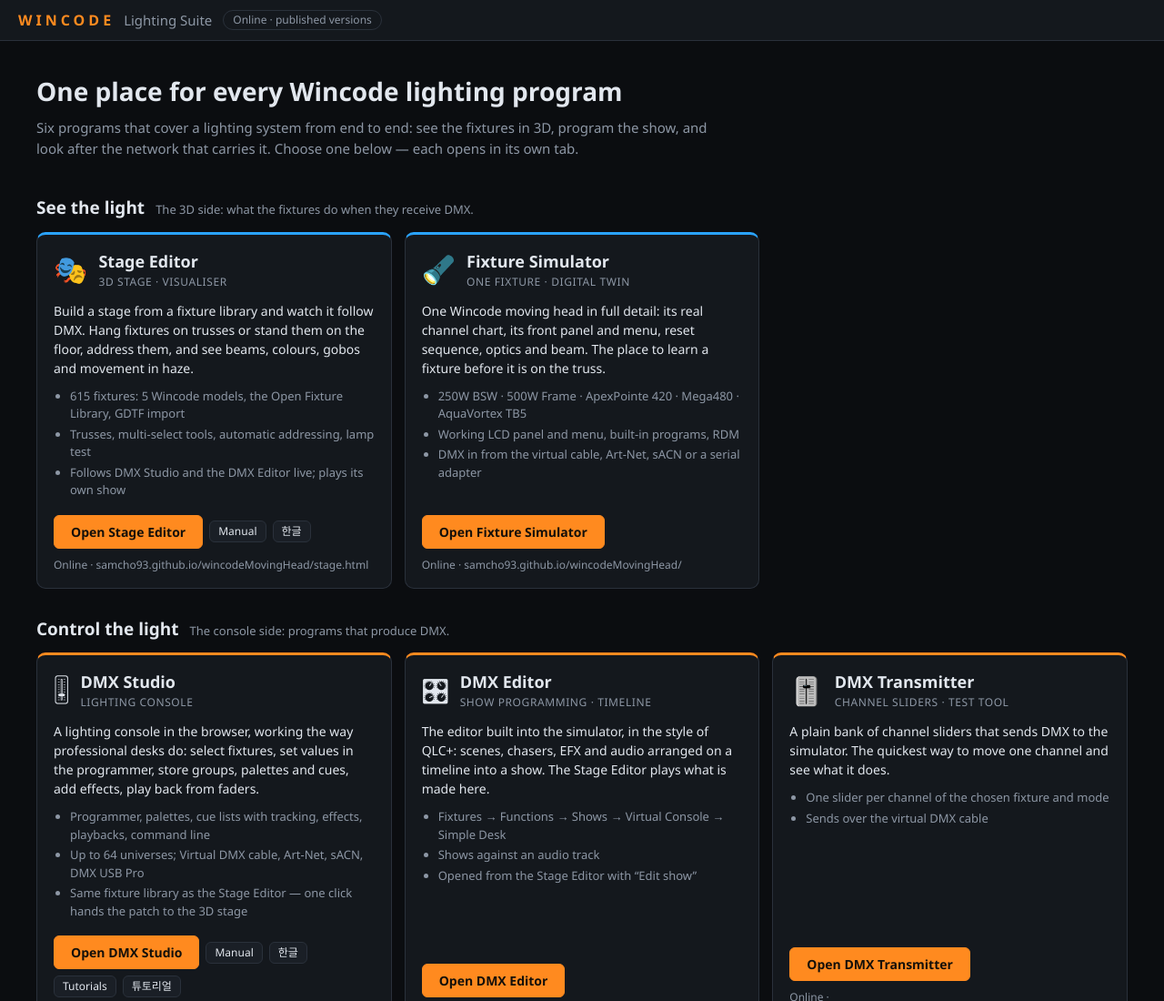
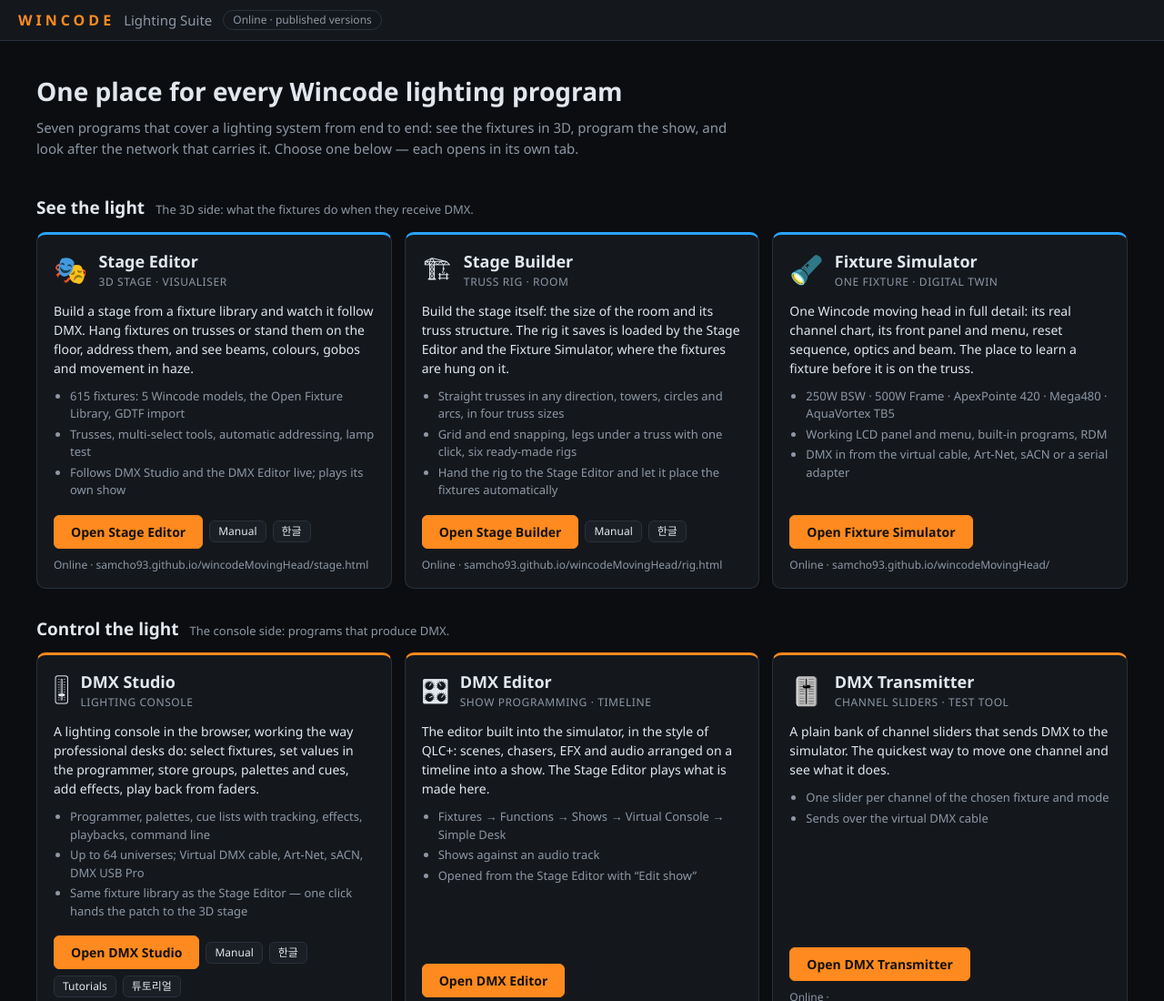
Before and after one commit to samcho93/wincodeSuite, a website with bundled scripts: page web/index.html in a window 1280 px wide. Shown: the top 1100 px of the page at 91% size. Built offline with nearby package versions, Linux system fonts and the light colour scheme; no server answers.

Commit message:
Hub: Stage Builder card
Co-Authored-By: Claude Fable 5.2 <noreply@anthropic.com>

```diff
--- a/web/index.html
+++ b/web/index.html
@@ -14,7 +14,7 @@
 <main>
   <section class="hero">
     <h1>One place for every Wincode lighting program</h1>
-    <p>Six programs that cover a lighting system from end to end: see the fixtures in 3D, program the show, and look after the network that carries it. Choose one below — each opens in its own tab.</p>
+    <p>Seven programs that cover a lighting system from end to end: see the fixtures in 3D, program the show, and look after the network that carries it. Choose one below — each opens in its own tab.</p>
   </section>
   <section id="services" hidden></section>
   <div id="groups"></div>
--- a/web/js/apps.js
+++ b/web/js/apps.js
@@ -18,6 +18,11 @@ export const APPS = [
     points: ['615 fixtures: 5 Wincode models, the Open Fixture Library, GDTF import', 'Trusses, multi-select tools, automatic addressing, lamp test', 'Follows DMX Studio and the DMX Editor live; plays its own show'],
     service: 'simulator', local: '/stage.html', online: `${PAGES}/wincodeMovingHead/stage.html`, repo: `${GH}/wincodeMovingHead`,
     links: [{ label: 'Manual', local: '/manual/stage-en.html', online: `${PAGES}/wincodeMovingHead/manual/stage-en.html` }, { label: '한글', title: '사용 설명서 (한국어)', local: '/manual/stage-ko.html', online: `${PAGES}/wincodeMovingHead/manual/stage-ko.html` }] },
+  { id: 'builder', group: 'see', icon: '🏗', name: 'Stage Builder', tag: 'truss rig · room',
+    about: 'Build the stage itself: the size of the room and its truss structure. The rig it saves is loaded by the Stage Editor and the Fixture Simulator, where the fixtures are hung on it.',
+    points: ['Straight trusses in any direction, towers, circles and arcs, in four truss sizes', 'Grid and end snapping, legs under a truss with one click, six ready-made rigs', 'Hand the rig to the Stage Editor and let it place the fixtures automatically'],
+    service: 'simulator', local: '/rig.html', online: `${PAGES}/wincodeMovingHead/rig.html`, repo: `${GH}/wincodeMovingHead`,
+    links: [{ label: 'Manual', local: '/manual/stage-en.html#builder', online: `${PAGES}/wincodeMovingHead/manual/stage-en.html#builder` }, { label: '한글', title: '사용 설명서 (한국어)', local: '/manual/stage-ko.html#builder', online: `${PAGES}/wincodeMovingHead/manual/stage-ko.html#builder` }] },
   { id: 'simulator', group: 'see', icon: '🔦', name: 'Fixture Simulator', tag: 'one fixture · digital twin',
     about: 'One Wincode moving head in full detail: its real channel chart, its front panel and menu, reset sequence, optics and beam. The place to learn a fixture before it is on the truss.',
     points: ['250W BSW · 500W Frame · ApexPointe 420 · Mega480 · AquaVortex TB5', 'Working LCD panel and menu, built-in programs, RDM', 'DMX in from the virtual cable, Art-Net, sACN or a serial adapter'],
```
Also changed, not shown: README.md.
